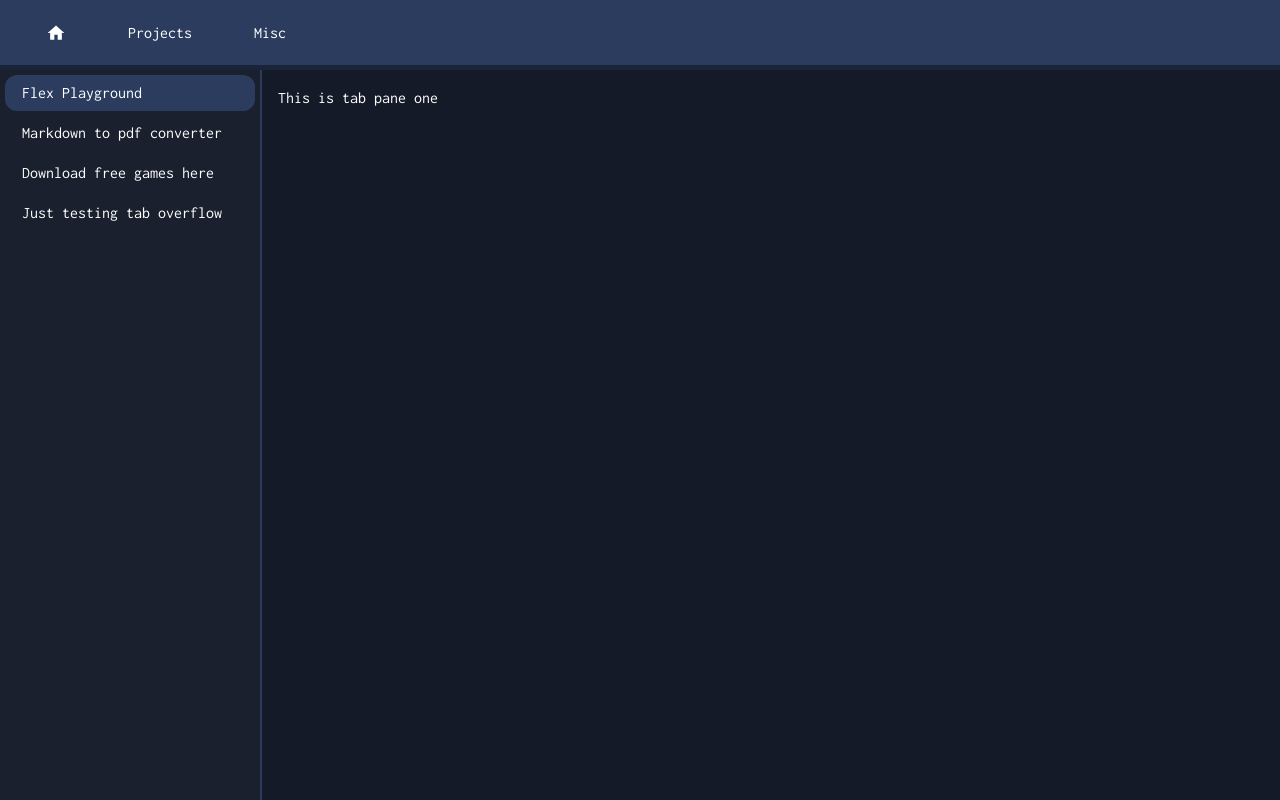
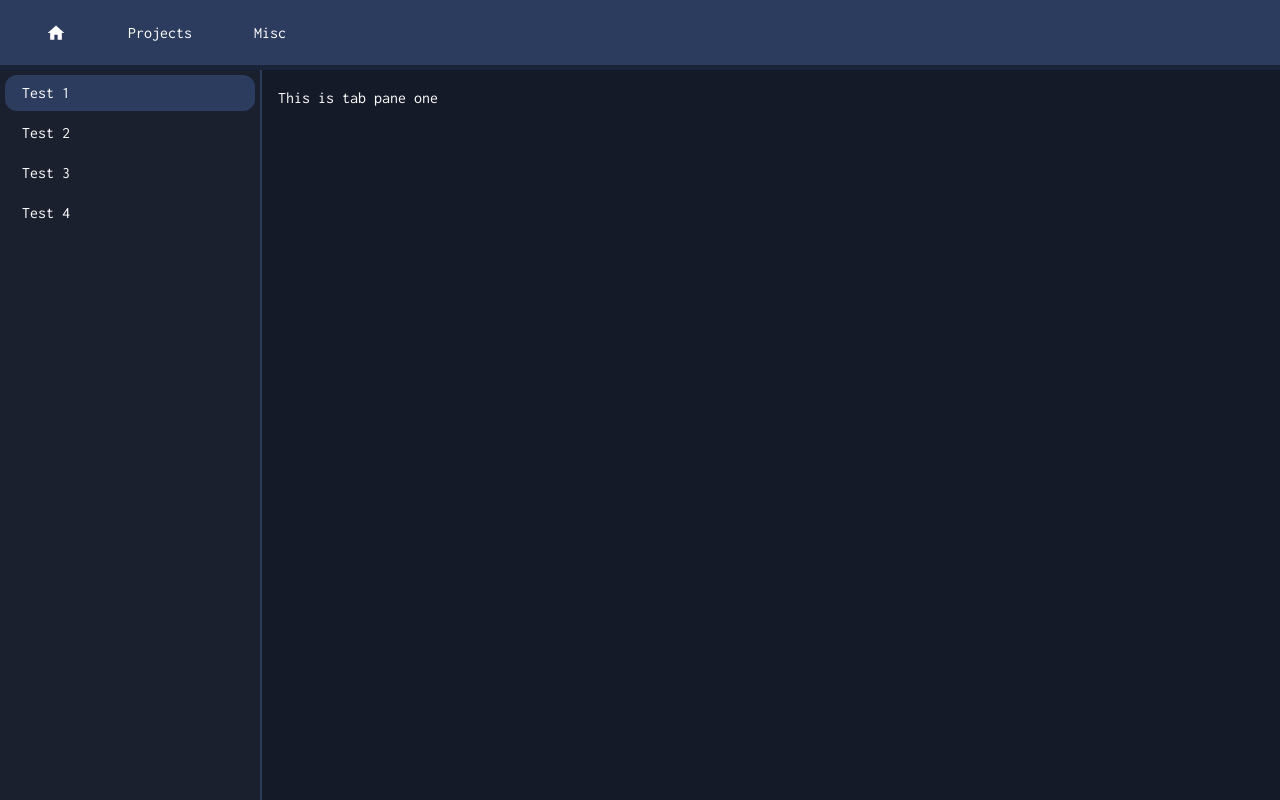
Before and after one commit to scoogii/portfolio, a Next.js app: page /misc in a window 1280 px wide. Built offline with nearby package versions, Linux system fonts and the light colour scheme.

Commit message:
finish template for miscellaneous tabs

```diff
--- a/app/misc/page.jsx
+++ b/app/misc/page.jsx
@@ -65,16 +65,16 @@ const Misc = () => {
         >
           <TabList disableUnderline sx={tabListStyle}>
             <Tab disableIndicator sx={tabStyle}>
-              Flex Playground
+              Test 1
             </Tab>
             <Tab disableIndicator sx={tabStyle}>
-              Markdown to pdf converter
+              Test 2
             </Tab>
             <Tab disableIndicator sx={tabStyle}>
-              Download free games here
+              Test 3
             </Tab>
             <Tab disableIndicator sx={tabStyle}>
-              Just testing tab overflow
+              Test 4
             </Tab>
           </TabList>
 
--- a/app/theme.jsx
+++ b/app/theme.jsx
@@ -6,13 +6,15 @@ import { Inconsolata } from "next/font/google";
 const inconsolata = Inconsolata({ subsets: ["latin"], display: "swap" });
 
 const theme = extendTheme({
+  fontFamily: {
+    body: inconsolata,
+  },
   components: {
     JoyTab: {
       styleOverrides: {
         root: {
           color: "white",
           "&:hover": {
-            backgroundColor: "black",
             opacity: "0.8",
           },
           "&.Mui-selected": {
@@ -21,19 +23,6 @@ const theme = extendTheme({
         },
       },
     },
-    JoyTabList: {
-      styleOverrides: {
-        root: {},
-      },
-    },
-    JoyTabPanel: {
-      styleOverrides: {
-        root: {},
-      },
-    },
-  },
-  fontFamily: {
-    body: inconsolata,
   },
 });
 
```
